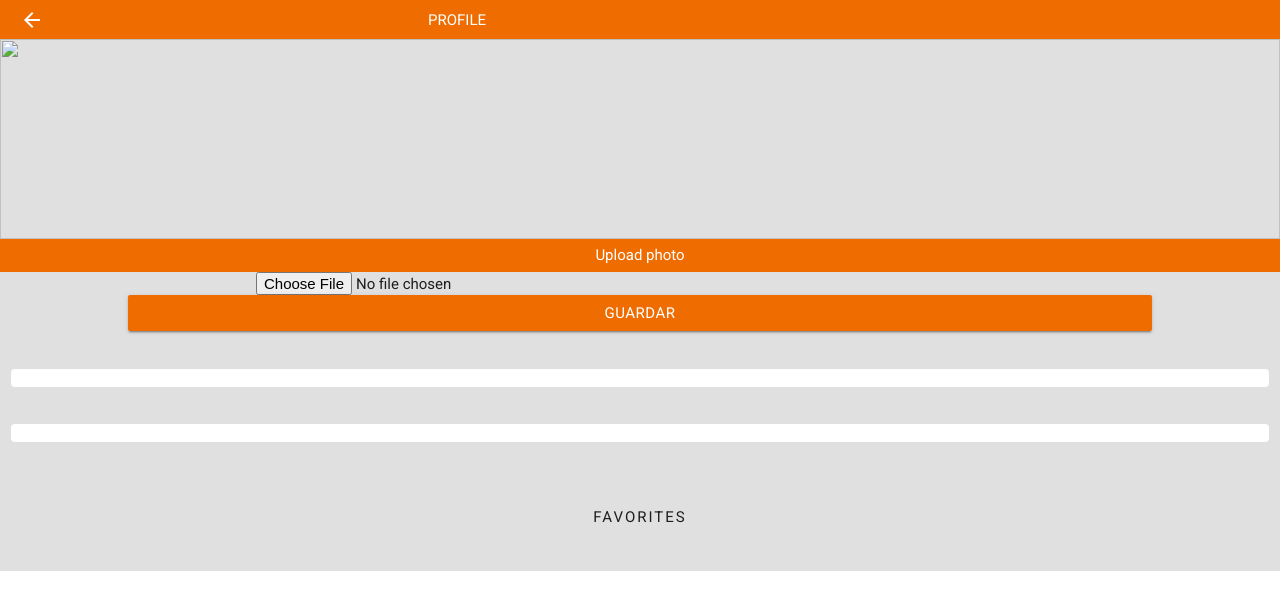
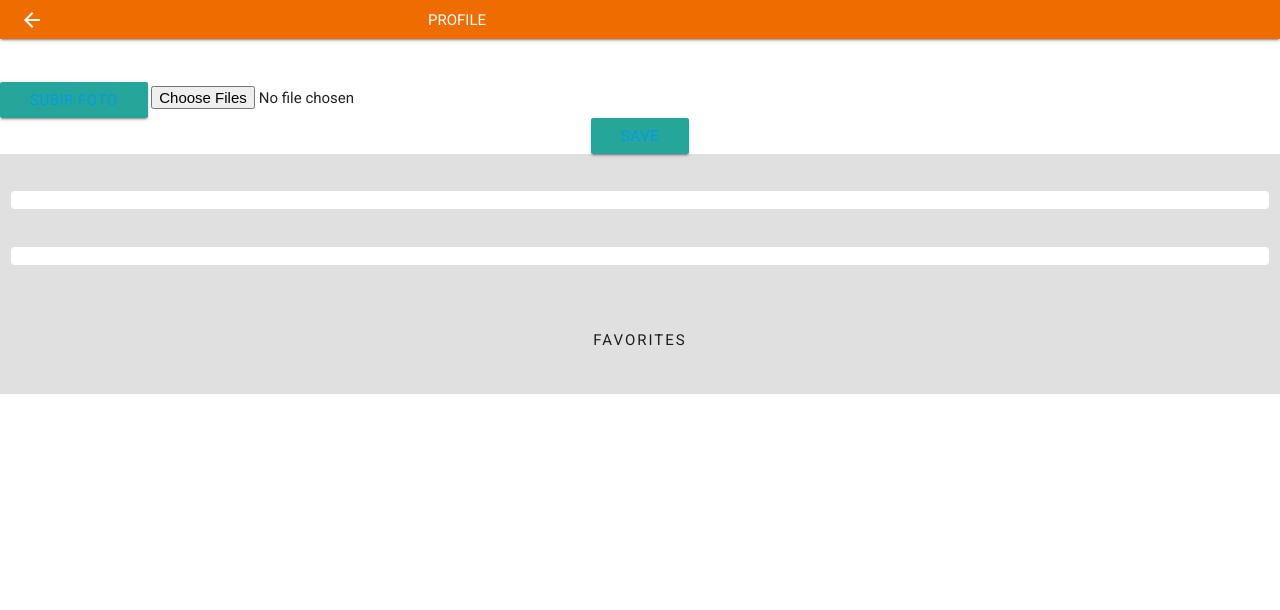
Before and after one commit to amalakamala/tasty-food, a website: page perfil.html in a window 1280 px wide. Drawn offline with Linux system fonts and the light colour scheme; a web font is replaced by a local one.

Commit message:
perfil.html

```diff
--- a/perfil.html
+++ b/perfil.html
@@ -29,27 +29,28 @@
             </div>
         </nav>
     </section>
-	<section id="imagen-perfil-section" class="grey lighten-2 container-fluid">
-		<div class="row first-row-perfil">
-			<div class="col s12 first-column-perfil">
-				<!--cargar imagen-->
-				<div id="box">
-					<img src="#" class="perf_ima"/>
-				</div>
-				<button class="orange darken-3 white-text button-upload modal-trigger">Upload photo</button>
-				<div class="modal-upload">
-					<span class="errores" id="info">No hay archivo aún</span>
-						<form id="file-submit" enctype="multipart/form-data">
-							<input id="file" name="file" type="file"/>
-						</form>
-						<a href="#" class="btn orange darken-3" id="guardar">Guardar</a>
-				</div>
-			</div>
-		</div>
-	</section>
-	<section id="perfil-section" class="grey lighten-2 container-fluid">
+	<!-- CARGA IMG -->
+	<section>
+        <div class="row">
+            <div class="imagen-profile center col s12">
+                <img id="photo" class="perf_ima">
+            </div>
+        </div>
+    </section>
+    <form action="#" class="btns-subir-foto">
+        <div class="btn  file">
+            <a id="btn-upload" class="darken-3">Subir Foto</a>
+        </div>
+        <input type="file" id="files" name="files[]" multiple />
+    </form>
+
+    <div class="col s2 col m8 s8 center-align box2">
+        <div class="btn  file">
+            <a id="sign-session">Save</a>
+        </div>
+    </div>
 	<!--Cajas contenedoras de los datos del usuario-->
-		<div class="row">
+		<div class="row grey lighten-2" id="perfil-section">
 			<div class="col s12 center">
 				<div class="box-a white"></div>
 				<div class="box-b white"></div>
```
